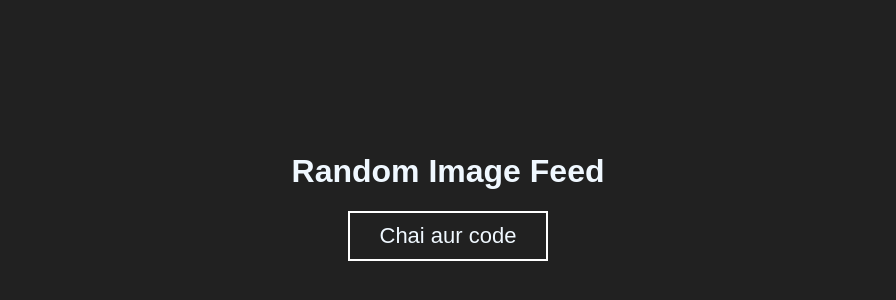
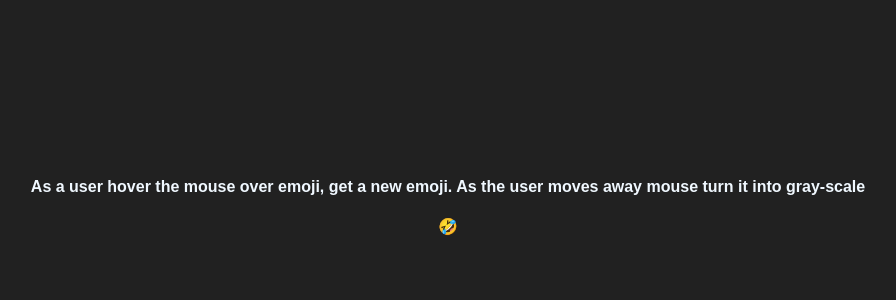
Before and after one commit to Resham8/JavaScript-Projects, a plain HTML site: page Emojis/index.html in a window 1280 px wide. Shown: the part 204-504 px from the top of the page, without its empty margins (192-1088 px from the left). Drawn offline with Linux system fonts and the light colour scheme.

Commit message:
Update index.html

```diff
--- a/Emojis/index.html
+++ b/Emojis/index.html
@@ -3,13 +3,15 @@
     <meta charset="UTF-8" />
     <meta http-equiv="X-UA-Compatible" content="IE=edge" />
     <meta name="viewport" content="width=device-width, initial-scale=1.0" />
-    <title>Random Image Feed</title>
+    <title>Random Emojies</title>
     <link rel="stylesheet" href="style.css" />
   </head>
   <body>
-    <h1>Random Image Feed</h1>
-    <div class="content"></div>
-    <button>Chai aur code</button>
+    <h4>
+      As a user hover the mouse over emoji, get a new emoji. As the user moves
+      away mouse turn it into gray-scale
+    </h4>
+    <div id="emoji">🤣</div>
 
     <script src="script.js"></script>
   </body>
```
